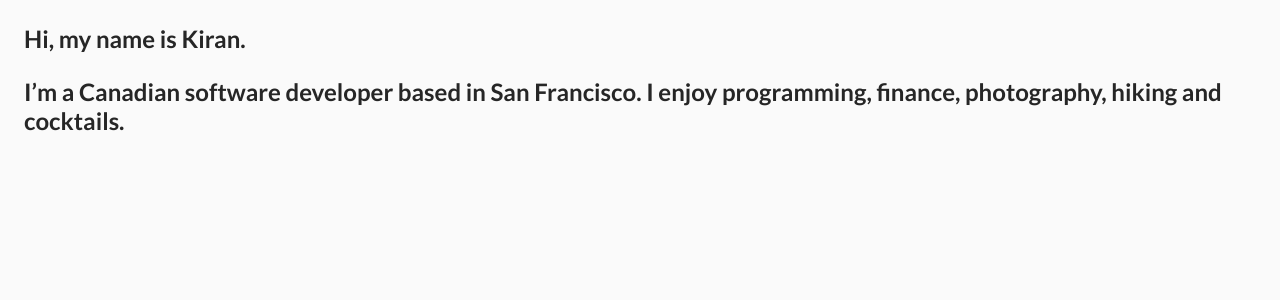
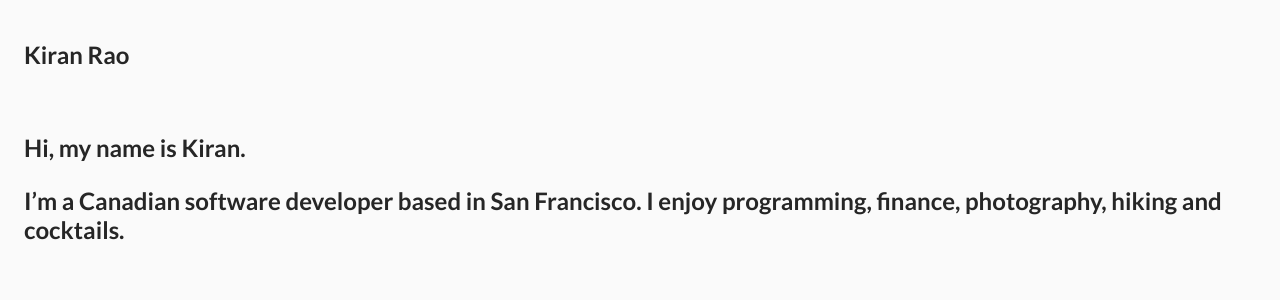
Before and after one commit to Kiran-Rao/kiran-rao.github.io, a Jekyll site: the page built from index.md, in a window 1280 px wide. Shown: the top 300 px of the page. Built offline with Jekyll 4.4.1, drawn with Linux system fonts in a browser that asks for light colours.

Commit message:
Add header

```diff
--- a/_includes/header.html
+++ b/_includes/header.html
@@ -0,0 +1,7 @@
+<header>
+  <div class="wrapper">
+    <h1>
+      Kiran Rao
+    </h1>
+  </div>
+</header>
--- a/css/main.scss
+++ b/css/main.scss
@@ -9,6 +9,15 @@ body {
   color: #262626;
 }
 
+header {
+  padding: 1.5em 0;
+}
+
+h1 {
+  font-size: 1.5em;
+  font-weight: bold;
+}
+
 p {
   font-size: 1.5em;
   font-weight: bold;
```
